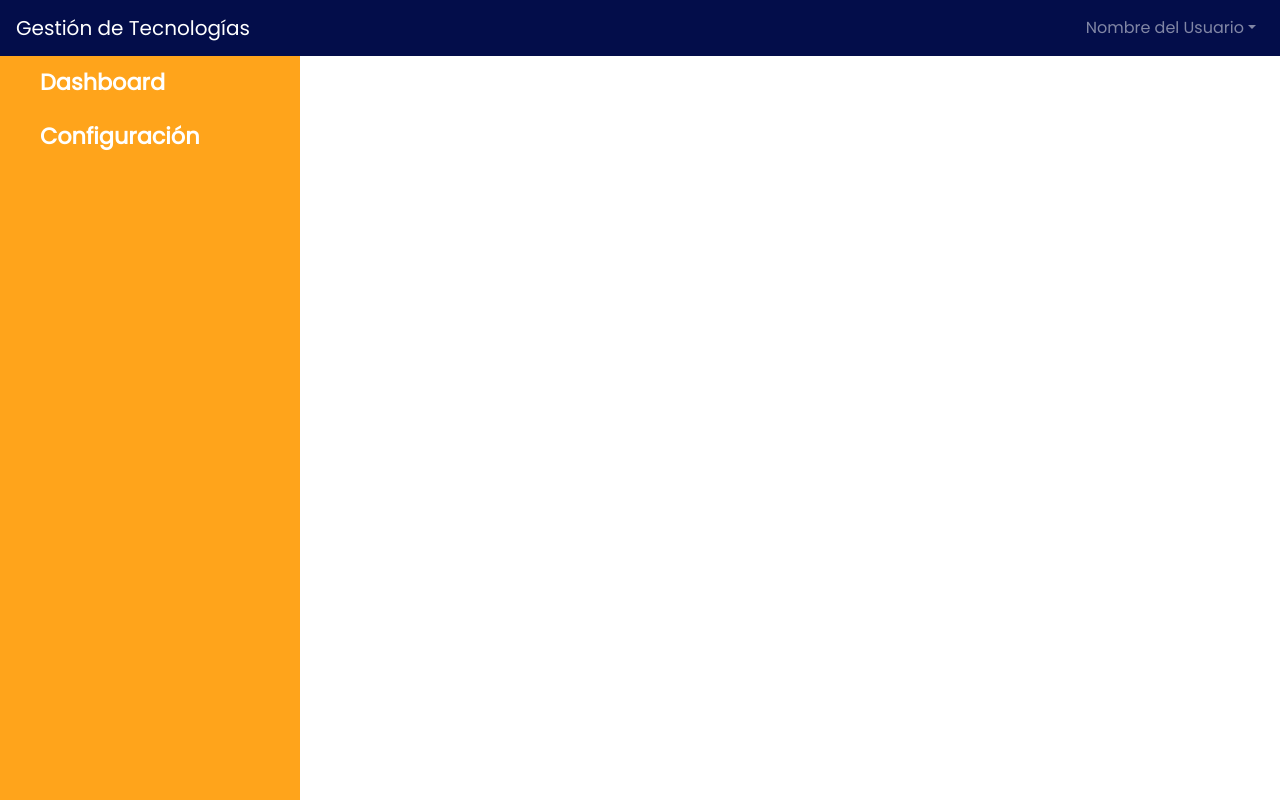
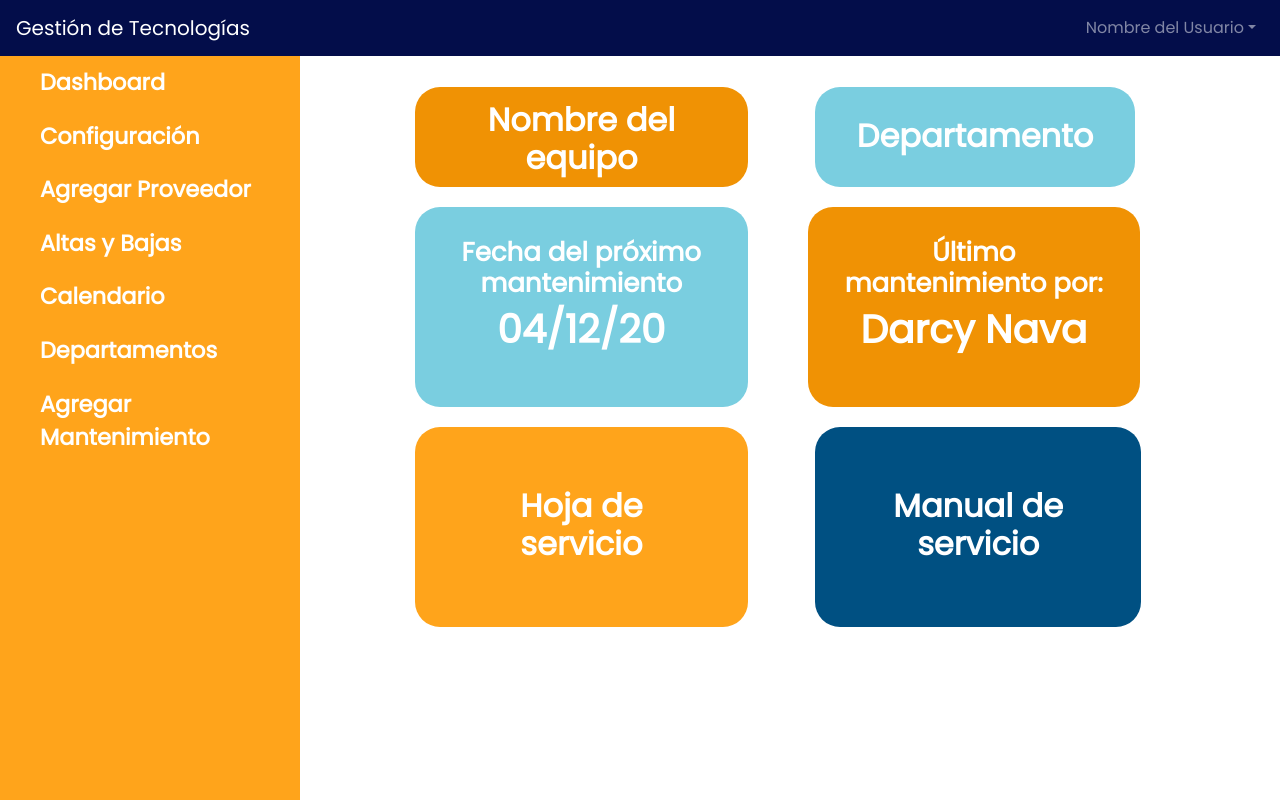
Before and after one commit to LSanchez94/Gestion-de-Tecnologia-Medica, a Vue app: page /AgregarMantenimiento in a window 1280 px wide. Built offline with nearby package versions, Linux system fonts and the light colour scheme.

Commit message:
Modificaciones
Pantalla de agregar mtto y links de menu lateral ya insertados en global

```diff
--- a/src/components/Global/MenuLeft.vue
+++ b/src/components/Global/MenuLeft.vue
@@ -3,6 +3,11 @@
         <ul>
             <li><router-link to="/Dashboard">Dashboard</router-link> </li>
             <li><router-link to="/Configuracion">Configuración</router-link> </li>
+            <li><router-link to="/AgregarProveedor">Agregar Proveedor</router-link> </li>
+            <li><router-link to="/AltasBajas">Altas y Bajas</router-link> </li>
+            <li><router-link to="/Calendario">Calendario</router-link> </li>
+            <li><router-link to="/Departamentos">Departamentos</router-link> </li>
+            <li><router-link to="/AgregarMantenimiento">Agregar Mantenimiento</router-link> </li>
 
         </ul>
     </div>
--- a/src/router/index.js
+++ b/src/router/index.js
@@ -4,6 +4,7 @@ import Login from '../views/Login.vue'
 import Dashboard from '../views/Dashboard.vue'
 import Configuracion from '../views/Configuracion.vue'
 import AgregarProveedor from '../views/AgregarProveedor.vue'
+import AgregarMantenimiento from '../views/AgregarMantenimiento.vue'
 
 Vue.use(VueRouter)
 
@@ -28,6 +29,11 @@ const routes = [
     name: 'Agregar Proveedor',
     component: AgregarProveedor
   },
+  {
+    path: '/AgregarMantenimiento',
+    name: 'AgregarMantenimiento',
+    component: AgregarMantenimiento
+  },
 
 ]
 
--- /dev/null
+++ b/src/views/AgregarMantenimiento.vue
@@ -0,0 +1,146 @@
+<template>
+  <div class="container-fluid">
+      <div class="row">
+        <div class="d-flex w-100 mt-3">
+            <!--ESTAS SE MODIFICAN PARA QUE QUEDEN CON DATOS DEL INVENTARIO-->
+          <div class="Linea1">
+            <h3>Nombre del equipo</h3>
+          </div>
+
+          <div class="Linea2">
+            <h3>Departamento</h3>
+          </div>
+
+          <div class="color1">
+            <h3>Fecha del próximo mantenimiento</h3>
+            <h4>04/12/20</h4>
+          </div>
+
+          <div class="color2">
+            <h3>Último mantenimiento por:</h3>
+            <h4>Darcy Nava</h4>
+          </div>
+
+          <div class="color3">
+            <h3>Manual de servicio</h3>
+          </div>
+
+
+          <div class="color4">
+              <h3>Hoja de servicio</h3>
+           </div>
+
+
+        </div>
+      </div>
+    </div>
+</template>
+
+
+<script>
+export default {
+
+}
+</script>
+
+<style scoped>
+  h2 {
+    font-size: 1.6em;
+  }
+  h3 {
+    font-size: 2em;
+    font-weight: bolder;
+  }
+
+  h4 {
+    font-size: 3em;
+    font-weight: bolder;
+  }
+
+  .table-container {
+    overflow-y: scroll;
+    min-height: 41vh;
+    max-height: 41vh;
+  }
+
+  .color1 {
+    background-color: #7acee0;
+    color: #fff;
+    font-weight: bold;
+    margin-left: 100px;
+    margin-right: 60px;
+    font-size: small;
+    width: 35%;
+    height: 200px;
+    padding: 30px;
+    text-align: center;
+    border-radius: 25px;
+    margin-top:120px;
+  }
+  .color2 {
+    background-color: #F09204;
+    color: #fff;
+    font-weight: bold;
+    font-size: small;
+    width: 35%;
+    height: 200px;
+    padding: 30px;
+    text-align: center;
+    border-radius: 25px;
+    margin-top:120px;
+  }
+  .color3 {
+    background-color: #005082;
+    color: #fff;
+    position: absolute;
+    margin-top:340px;
+    font-weight: bold;
+    margin-left: 500px;
+    width: 25.5%;
+    padding: 60px;
+    height: 200px;
+    text-align: center;
+    border-radius: 25px;
+  }
+
+  .color4{
+    background-color: #FFA41B;
+    color: #fff;
+    position: absolute;
+    margin-top:340px;
+    font-weight: bold;
+    margin-left: 100px;
+    width: 26%;
+    padding: 60px;
+    height: 200px;
+    text-align: center;
+    border-radius: 25px;
+  }
+
+  .Linea1{
+    background-color: #F09204;
+    color: #fff;
+    position: absolute;
+    margin-top:0px;
+    font-weight: bold;
+    margin-left: 100px;
+    width: 26%;
+    padding: 14px;
+    height: 100px;
+    text-align: center;
+    border-radius: 25px;
+  }
+  .Linea2{
+    background-color: #7ACEE0;
+    color: #fff;
+    position: absolute;
+    margin-top:0px;
+    font-weight: bold;
+    margin-left: 500px;
+    width: 25%;
+    padding: 30px;
+    height: 100px;
+    text-align: center;
+    border-radius: 25px;
+  }
+</style>
```
Also changed, not shown: src/views/Dashboard.vue (+0 -26 lines), src/views/Mantenimientos.vue (deleted), 1 other file (tests, documents, lock files or other folders).
